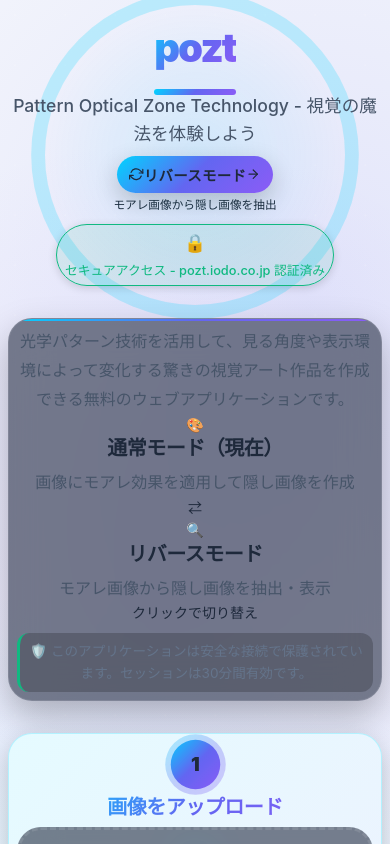
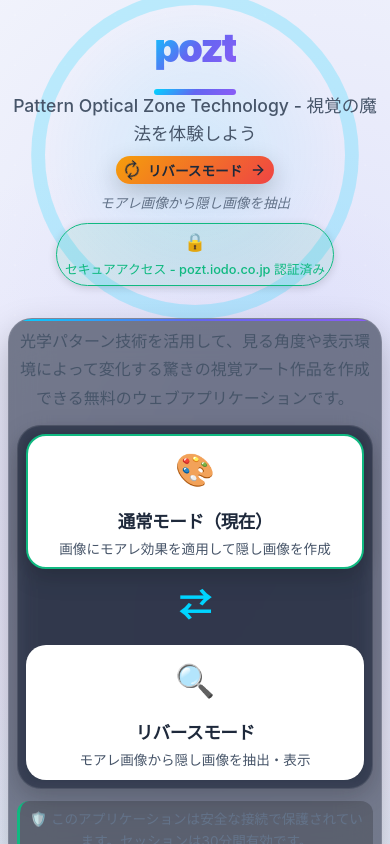
Before and after one commit to lilseedabe/pozt, a React (Create React App) app in the folder frontend/: page / in a window 390 px wide. Shown: the top 844 px of the page. Built offline with nearby package versions, Linux system fonts and the light colour scheme; no server answers.

Commit message:
Update App.css

```diff
--- a/frontend/src/styles/App.css
+++ b/frontend/src/styles/App.css
@@ -522,3 +522,305 @@
     text-align: center;
   }
 }
+
+/* App.cssに追加するリバースモード用スタイル */
+
+/* モード切替ボタン */
+.mode-toggle-container {
+  margin-top: var(--space-lg);
+  display: flex;
+  flex-direction: column;
+  align-items: center;
+  gap: var(--space-sm);
+  animation: fadeIn 1s ease-out 0.8s both;
+  opacity: 0;
+}
+
+.mode-toggle-button {
+  display: flex;
+  align-items: center;
+  gap: var(--space-md);
+  padding: var(--space-md) var(--space-xl);
+  background: linear-gradient(135deg, #f59e0b 0%, #ef4444 100%);
+  color: var(--text-primary);
+  border: none;
+  border-radius: var(--radius-full);
+  font-size: 1rem;
+  font-weight: 600;
+  cursor: pointer;
+  transition: all var(--transition-normal);
+  box-shadow: var(--shadow-md);
+  position: relative;
+  overflow: hidden;
+  text-transform: none;
+  letter-spacing: normal;
+}
+
+.mode-toggle-button::before {
+  content: '';
+  position: absolute;
+  top: 0;
+  left: -100%;
+  width: 100%;
+  height: 100%;
+  background: linear-gradient(
+    90deg,
+    transparent,
+    rgba(255, 255, 255, 0.2),
+    transparent
+  );
+  transition: left var(--transition-slow);
+}
+
+.mode-toggle-button:hover {
+  transform: translateY(-3px) scale(1.05);
+  box-shadow: var(--shadow-lg), 0 0 20px rgba(245, 158, 11, 0.4);
+}
+
+.mode-toggle-button:hover::before {
+  left: 100%;
+}
+
+.mode-toggle-button:hover .mode-arrow {
+  transform: translateX(5px);
+}
+
+.mode-icon {
+  font-size: 1.2rem;
+  animation: rotate 2s linear infinite;
+}
+
+.mode-text {
+  font-weight: 600;
+}
+
+.mode-arrow {
+  font-size: 1rem;
+  transition: transform var(--transition-fast);
+}
+
+.mode-description {
+  text-align: center;
+}
+
+.mode-description small {
+  color: var(--text-muted);
+  font-size: 0.85rem;
+  font-style: italic;
+}
+
+/* モード情報カード */
+.mode-info {
+  display: grid;
+  grid-template-columns: 1fr auto 1fr;
+  gap: var(--space-lg);
+  align-items: center;
+  margin: var(--space-xl) 0;
+  padding: var(--space-xl);
+  background: var(--bg-glass);
+  backdrop-filter: blur(10px);
+  border-radius: var(--radius-xl);
+  border: 1px solid var(--border-primary);
+  box-shadow: var(--shadow-md);
+}
+
+.mode-card {
+  display: flex;
+  flex-direction: column;
+  align-items: center;
+  text-align: center;
+  gap: var(--space-sm);
+  padding: var(--space-lg);
+  border-radius: var(--radius-lg);
+  transition: all var(--transition-normal);
+  position: relative;
+  overflow: hidden;
+}
+
+.mode-card.current-mode {
+  background: var(--bg-card);
+  border: 2px solid var(--accent-success);
+  box-shadow: var(--shadow-md);
+}
+
+.mode-card.other-mode {
+  background: var(--bg-secondary);
+  border: 2px solid var(--border-primary);
+  cursor: pointer;
+}
+
+.mode-card.other-mode:hover {
+  border-color: var(--accent-primary);
+  transform: translateY(-5px);
+  box-shadow: var(--shadow-lg);
+}
+
+.mode-card.other-mode:hover .mode-card-overlay {
+  opacity: 1;
+}
+
+.mode-icon-large {
+  font-size: 3rem;
+  margin-bottom: var(--space-sm);
+}
+
+.mode-card h3 {
+  margin: 0;
+  font-size: 1.2rem;
+  color: var(--text-primary);
+}
+
+.mode-card p {
+  margin: 0;
+  font-size: 0.9rem;
+  color: var(--text-secondary);
+  line-height: 1.4;
+}
+
+.mode-card-overlay {
+  position: absolute;
+  top: 0;
+  left: 0;
+  right: 0;
+  bottom: 0;
+  background: rgba(0, 212, 255, 0.1);
+  backdrop-filter: blur(5px);
+  display: flex;
+  align-items: center;
+  justify-content: center;
+  color: var(--accent-primary);
+  font-weight: 600;
+  opacity: 0;
+  transition: opacity var(--transition-normal);
+  border-radius: var(--radius-lg);
+}
+
+.mode-switch-arrow {
+  font-size: 2rem;
+  color: var(--accent-primary);
+  animation: float 3s ease-in-out infinite;
+  font-weight: bold;
+}
+
+/* フッター拡張 */
+.footer-modes {
+  margin: var(--space-md) 0;
+  padding: var(--space-md);
+  background: rgba(245, 158, 11, 0.1);
+  border-radius: var(--radius-md);
+  border-left: 3px solid var(--accent-tertiary);
+}
+
+.footer-modes small {
+  color: var(--text-secondary);
+  font-size: 0.9rem;
+  line-height: 1.5;
+}
+
+.footer-modes strong {
+  color: var(--accent-tertiary);
+}
+
+/* レスポンシブ対応 */
+@media (max-width: 1024px) {
+  .mode-info {
+    grid-template-columns: 1fr;
+    gap: var(--space-xl);
+  }
+
+  .mode-switch-arrow {
+    transform: rotate(90deg);
+  }
+}
+
+@media (max-width: 768px) {
+  .mode-toggle-button {
+    padding: var(--space-sm) var(--space-lg);
+    font-size: 0.9rem;
+  }
+
+  .mode-info {
+    padding: var(--space-lg);
+    margin: var(--space-lg) 0;
+  }
+
+  .mode-card {
+    padding: var(--space-md);
+  }
+
+  .mode-icon-large {
+    font-size: 2.5rem;
+  }
+
+  .mode-card h3 {
+    font-size: 1.1rem;
+  }
+
+  .mode-card p {
+    font-size: 0.85rem;
+  }
+}
+
+@media (max-width: 480px) {
+  .mode-toggle-container {
+    margin: var(--space-md) var(--space-md) 0;
+  }
+
+  .mode-toggle-button {
+    padding: var(--space-xs) var(--space-md);
+    font-size: 0.85rem;
+    gap: var(--space-sm);
+  }
+
+  .mode-icon {
+    font-size: 1rem;
+  }
+
+  .mode-info {
+    padding: var(--space-md);
+    gap: var(--space-lg);
+  }
+
+  .mode-card {
+    padding: var(--space-sm);
+  }
+
+  .mode-icon-large {
+    font-size: 2rem;
+  }
+
+  .footer-modes {
+    margin: var(--space-sm) 0;
+    padding: var(--space-sm);
+  }
+
+  .footer-modes small {
+    font-size: 0.8rem;
+  }
+}
+
+/* アクセシビリティ */
+@media (prefers-reduced-motion: reduce) {
+  .mode-icon {
+    animation: none;
+  }
+
+  .mode-switch-arrow {
+    animation: none;
+  }
+}
+
+/* ハイコントラストモード */
+@media (prefers-contrast: high) {
+  .mode-card.current-mode {
+    border-width: 3px;
+  }
+
+  .mode-card.other-mode {
+    border-width: 2px;
+  }
+
+  .mode-card.other-mode:hover {
+    border-width: 3px;
+  }
+}
```
